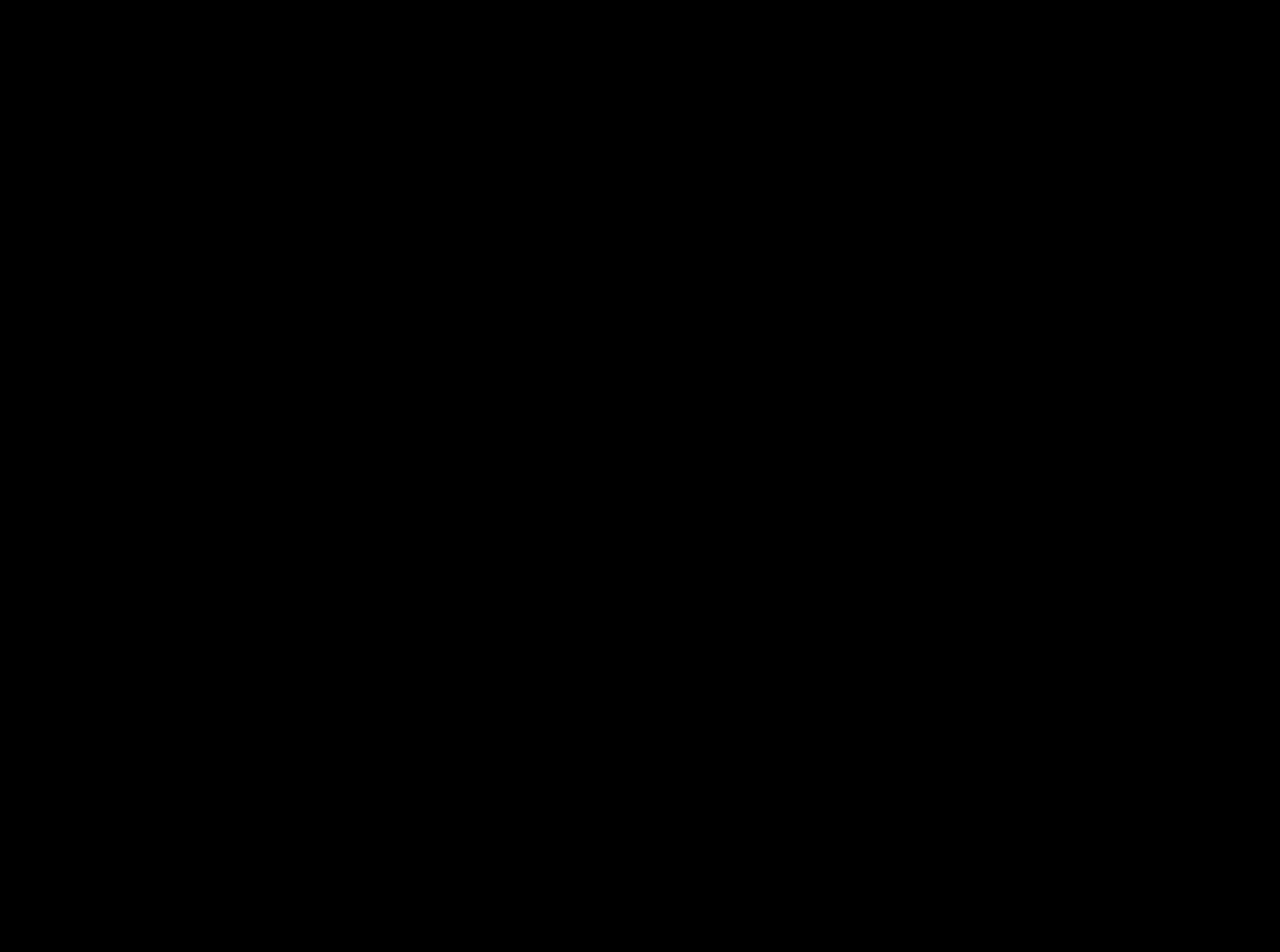
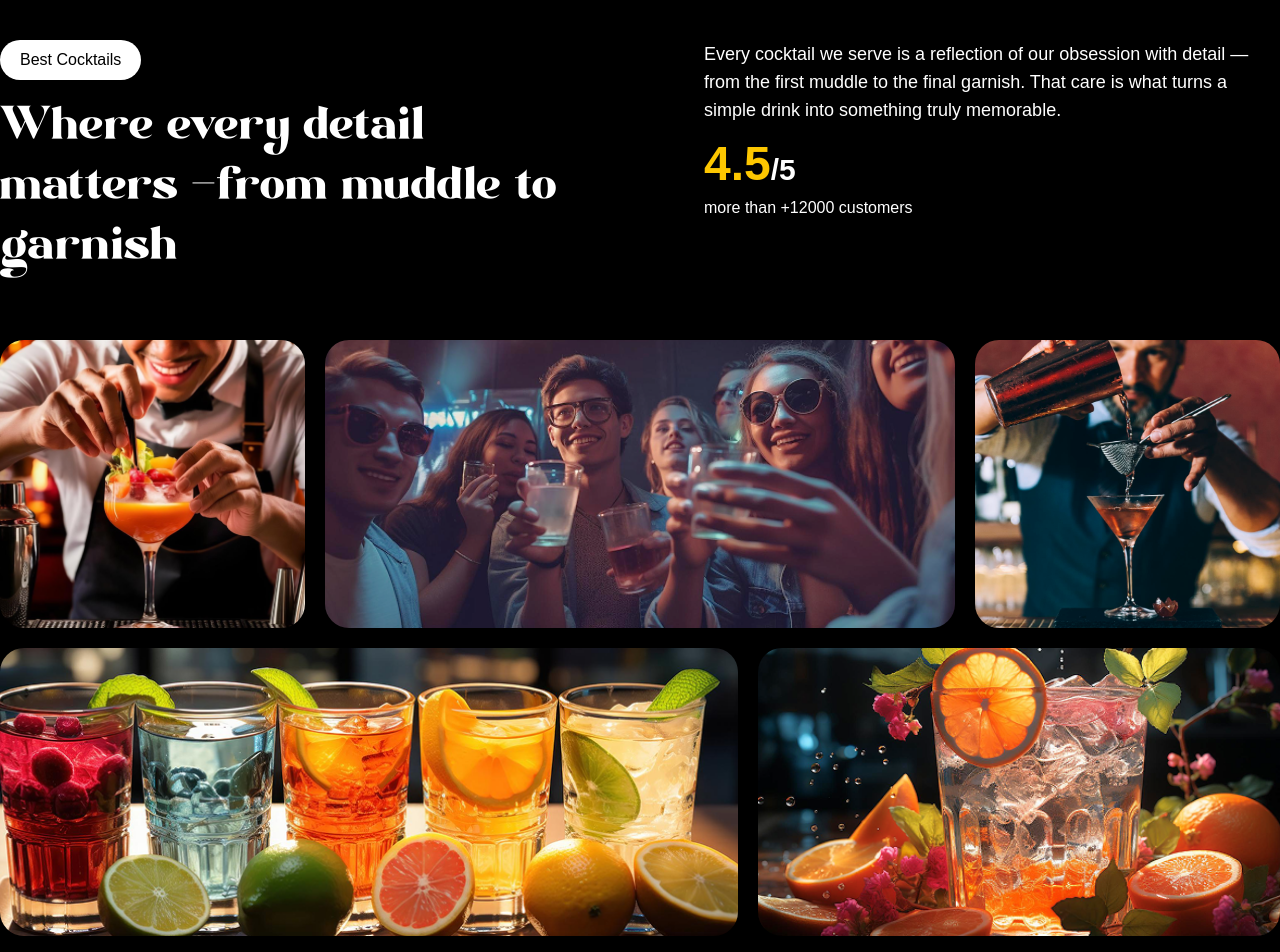
Before and after one commit to sourovroy999/coctail-web, a React (Vite) app: page / in a window 1280 px wide. Shown: the part 1640-2592 px from the top of the page. Before the commit the page ends 2400 px from the top, so only its background shows below. Built offline with nearby package versions, Linux system fonts and the light colour scheme; a web font is replaced by a local one.

Commit message:
images added in the about section

```diff
--- a/src/App.jsx
+++ b/src/App.jsx
@@ -5,6 +5,7 @@ import { ScrollTrigger, SplitText } from 'gsap/all'
 import Navbar from './components/Navbar'
 import Hero from './components/Hero'
 import Cocktails from './Cocktails'
+import Reviews from './Reviews'
 
 gsap.registerPlugin(ScrollTrigger, SplitText)
 
@@ -21,8 +22,9 @@ function App() {
 
     <Hero/>
     <Cocktails/>
+    <Reviews/>
 
-    <div className='h-dvh bg-black'></div>
+    {/* <div className='h-dvh bg-black'></div> */}
     </main>
 
 
--- a/src/Cocktails.jsx
+++ b/src/Cocktails.jsx
@@ -4,7 +4,7 @@ import bgimg from '../public/images/noise.png'
 
 const Cocktails = () => {
     return (
-        <section style={{backgroundImage:`url(${bgimg})`}} className='relative justify-between  z-20 flex  mx-auto flex-col w-full overflow-hidden min-h-dvh md:flex-row md:px-16 lg:px-45 '>
+        <section style={{backgroundImage:`url(${bgimg})`}} className='relative justify-between  z-20 flex  mx-auto flex-col w-full overflow-hidden min-h-dvh md:flex-row md:px-16 lg:px-45 pt-60 '>
 
             <div className='flex flex-col gap-4 '>
 
--- /dev/null
+++ b/src/Reviews.jsx
@@ -0,0 +1,100 @@
+import React from 'react';
+
+const Reviews = () => {
+    return (
+        <div className='container mx-auto '>
+
+           {/* about texts */}
+
+            <div className='flex flex-col justify-between  lg:flex-row  pt-20'>
+
+            <div className=' '>
+                 <div className='bg-white text-black px-5 py-2 w-fit rounded-3xl'>Best Cocktails</div>
+                <h3 className='text-6xl py-5  font-modern-negra max-w-xl'>
+                    Where every detail <br /> matters -from muddle to garnish
+                </h3>
+
+
+            </div>
+
+            <div>
+
+
+             <p className='text-lg max-w-xl'>
+                    Every cocktail we serve is a reflection of our obsession with detail — from the first muddle to the final garnish. That care is what turns a simple drink into something truly memorable.
+
+                </p>
+
+                <div className='flex flex-col'>
+                    <div className='text-3xl pt-4 font-bold'>
+
+                  <span className='text-5xl text-yellow-400 '> 4.5</span>/5
+
+                    </div>
+                    <p className='py-2'>more than +12000 customers</p>
+                </div>
+
+            </div>
+
+            </div>
+
+            {/* about images */}
+
+            {/* upper grid */}
+
+            <div className='mt-10'>
+
+            <div className='grid grid-cols-1  xl:grid-cols-12 gap-5 mb-5  md:px-0 px-5'>
+
+            <div className='md:col-span-3'>
+                <div className='rounded-3xl overflow-hidden h-72 relative'>
+                    <img className='object-cover w-full h-full' src="/public/images/abt1.png" alt="grid-img-1" />
+                </div>
+
+            </div>
+            <div className='md:col-span-6'>
+                <div className='rounded-3xl overflow-hidden h-72 relative'>
+                    <img className='object-cover w-full h-full' src="/public/images/abt2.png" alt="grid-img-2" />
+                </div>
+
+            </div>
+            <div className='md:col-span-3'>
+                <div className='rounded-3xl overflow-hidden h-72 relative'>
+                    <img className='object-cover w-full h-full' src="/public/images/abt5.png" alt="grid-img-5" />
+                </div>
+
+            </div>
+
+
+
+
+            </div>
+
+            {/* bottom grid */}
+
+            <div className='grid grid-cols-12 gap-5 mb-5 md:px-0 px-5'>
+
+               <div className='md:col-span-7'>
+                <div className='rounded-3xl overflow-hidden h-72 relative'>
+                    <img className='object-cover w-full h-full' src="/public/images/abt3.png" alt="grid-img-3" />
+                </div>
+
+            </div>
+
+               <div className='md:col-span-5'>
+                <div className='rounded-3xl overflow-hidden h-72 relative'>
+                    <img className='object-cover w-full h-full' src="/public/images/abt4.png" alt="grid-img-4" />
+                </div>
+
+            </div>
+
+            </div>
+
+            </div>
+
+            <div className='h-dvh'></div>
+        </div>
+    );
+};
+
+export default Reviews;
--- a/src/components/Hero.jsx
+++ b/src/components/Hero.jsx
@@ -57,8 +57,8 @@ const Hero = () => {
                 {/* body */}
 
 
-                <div className='lg:container mx-auto absolute left-1/2 -translate-x-1/2 lg:bottom-50
-                  md:top-[15vh]  flex  justify-between flex-col lg:flex-row lg:items-end px-5;'>
+                <div className='lg:container mx-auto absolute left-1/2 -translate-x-1/2 lg:bottom-20
+                  md:top-[35vh]   flex  justify-between flex-col lg:flex-row lg:items-end px-5;'>
 
 
                     <div >
```
